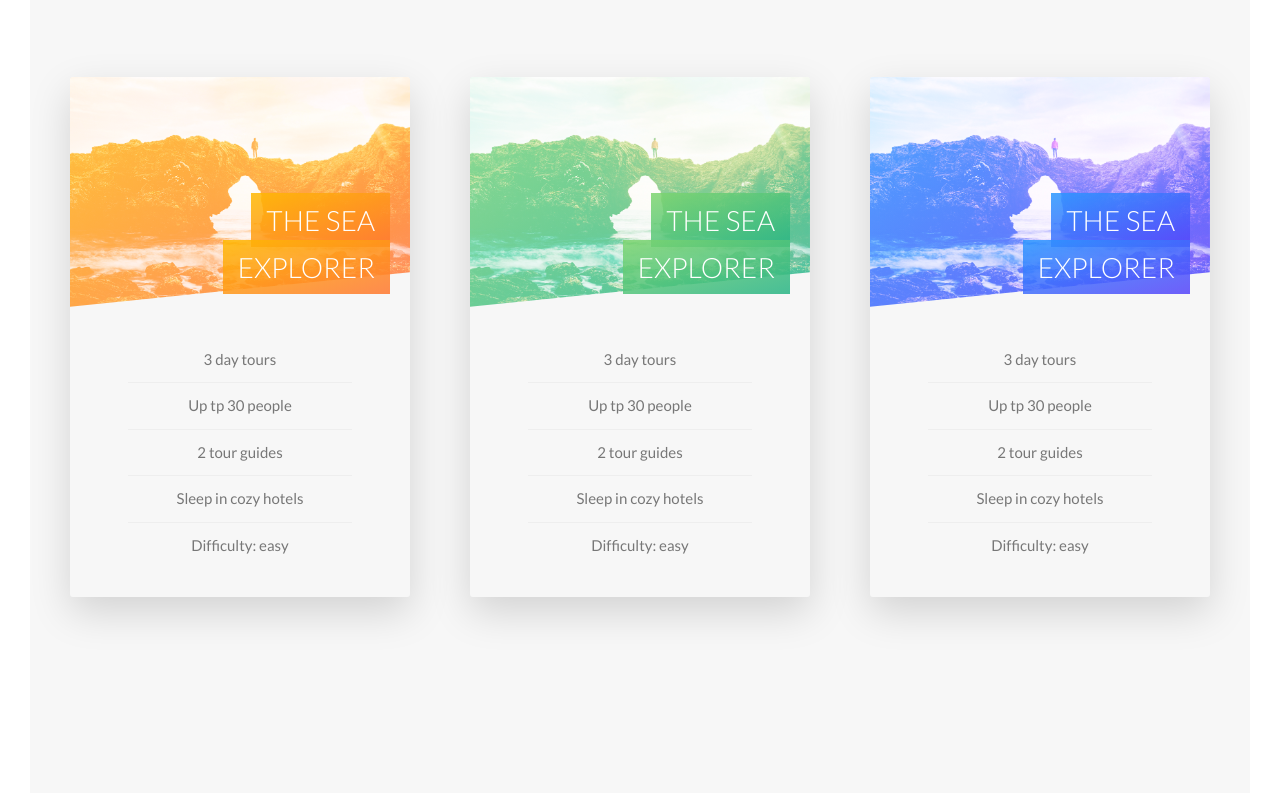
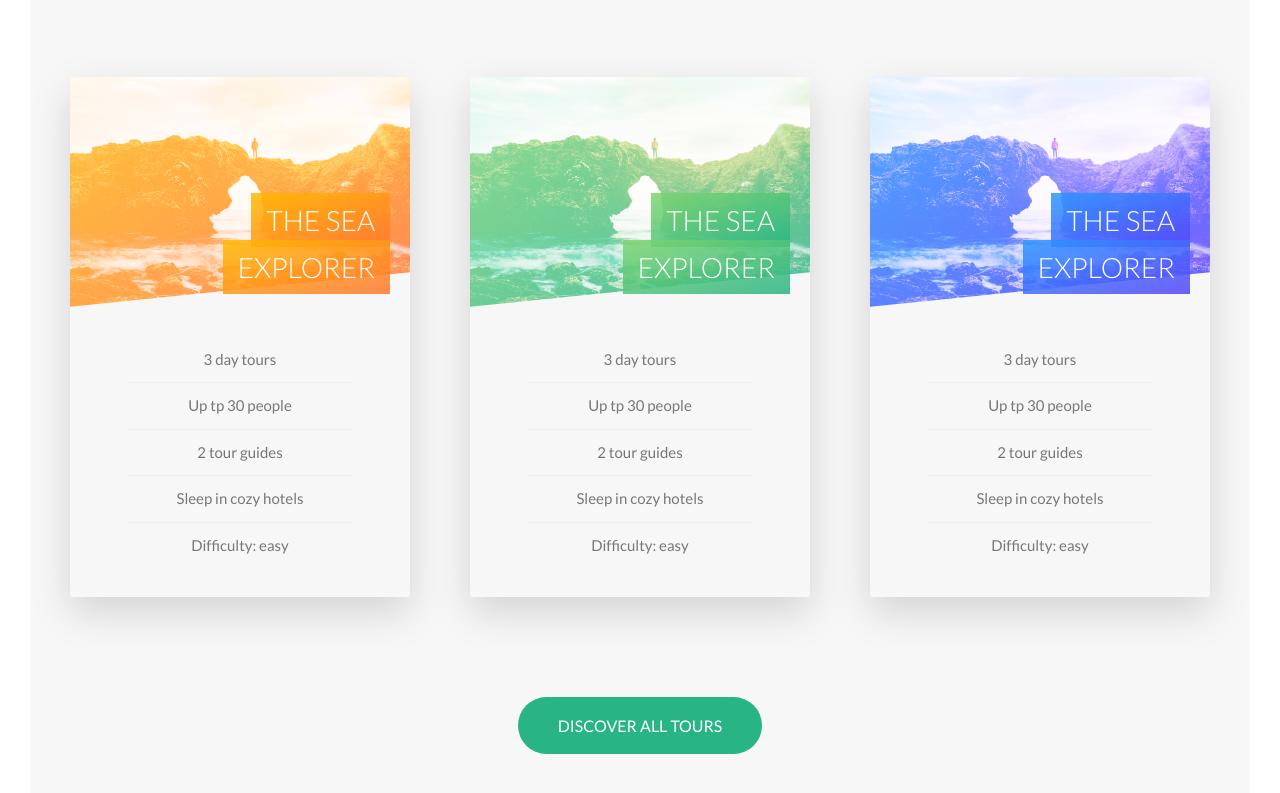
Before and after one commit to svsannidhay/Natours, a website: page index.htm in a window 1280 px wide. Shown: the part 2403-3196 px from the top of the page. Drawn offline with Linux system fonts and the light colour scheme.

Commit message:
features section completed

```diff
--- a/index.htm
+++ b/index.htm
@@ -203,6 +203,9 @@
             </div>
           </div>
         </div>
+        <div class="u-center-text u-margin-bottom-big u-margin-top-huge">
+          <a href="#" class="btn btn--green">Discover all tours</a>
+        </div>
       </section>
     </main>
   </body>
--- a/sass/base/_utilities.scss
+++ b/sass/base/_utilities.scss
@@ -10,3 +10,9 @@
 .u-margin-bottom-small {
   margin-bottom: 1.5rem;
 }
+.u-margin-top-big {
+  margin-top: 8rem;
+}
+.u-margin-top-huge {
+  margin-top: 10rem;
+}
--- a/sass/components/_button.scss
+++ b/sass/components/_button.scss
@@ -51,6 +51,14 @@
       background-color: white;
     }
   }
+  &--green {
+    background-color: $color-primary-dark;
+    color: $color-white;
+
+    &::after {
+      background-color: $color-primary-dark;
+    }
+  }
 }
 
 .btn-text {
--- a/sass/components/_card.scss
+++ b/sass/components/_card.scss
@@ -46,7 +46,8 @@
     background-blend-mode:screen;
     -webkit-clip-path: polygon(0 0, 100% 0, 100% 85%, 0 100%);
     clip-path: polygon(0 0,100% 0, 100% 85%,0 100%);
-
+    border-top-left-radius: 3px;
+    border-top-right-radius: 3px;
     &--1 {
       background-image: linear-gradient(to right bottom, $color-secondary-light, $color-secondary-dark)
       ,url(../img/nat-5.jpg);
--- a/sass/pages/_home.scss
+++ b/sass/pages/_home.scss
@@ -19,6 +19,6 @@
 }
 .section-tours {
   background-color: $color-grey-light-1;
-  padding: 25rem 0 50rem 0;
+  padding: 25rem 0 10rem 0;
   margin-top: -10rem;
 }
```
Also changed, not shown: css/style.css.
